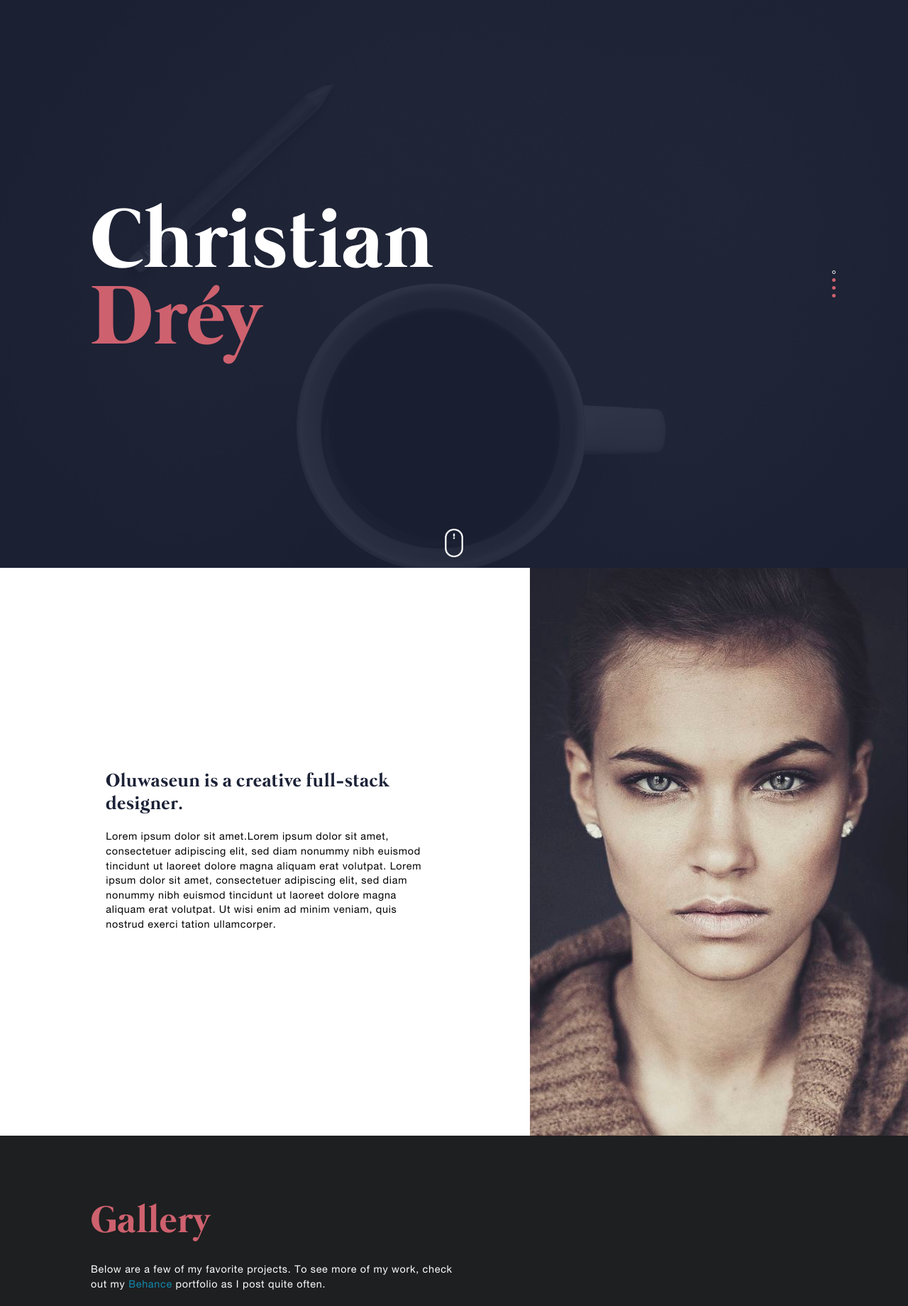
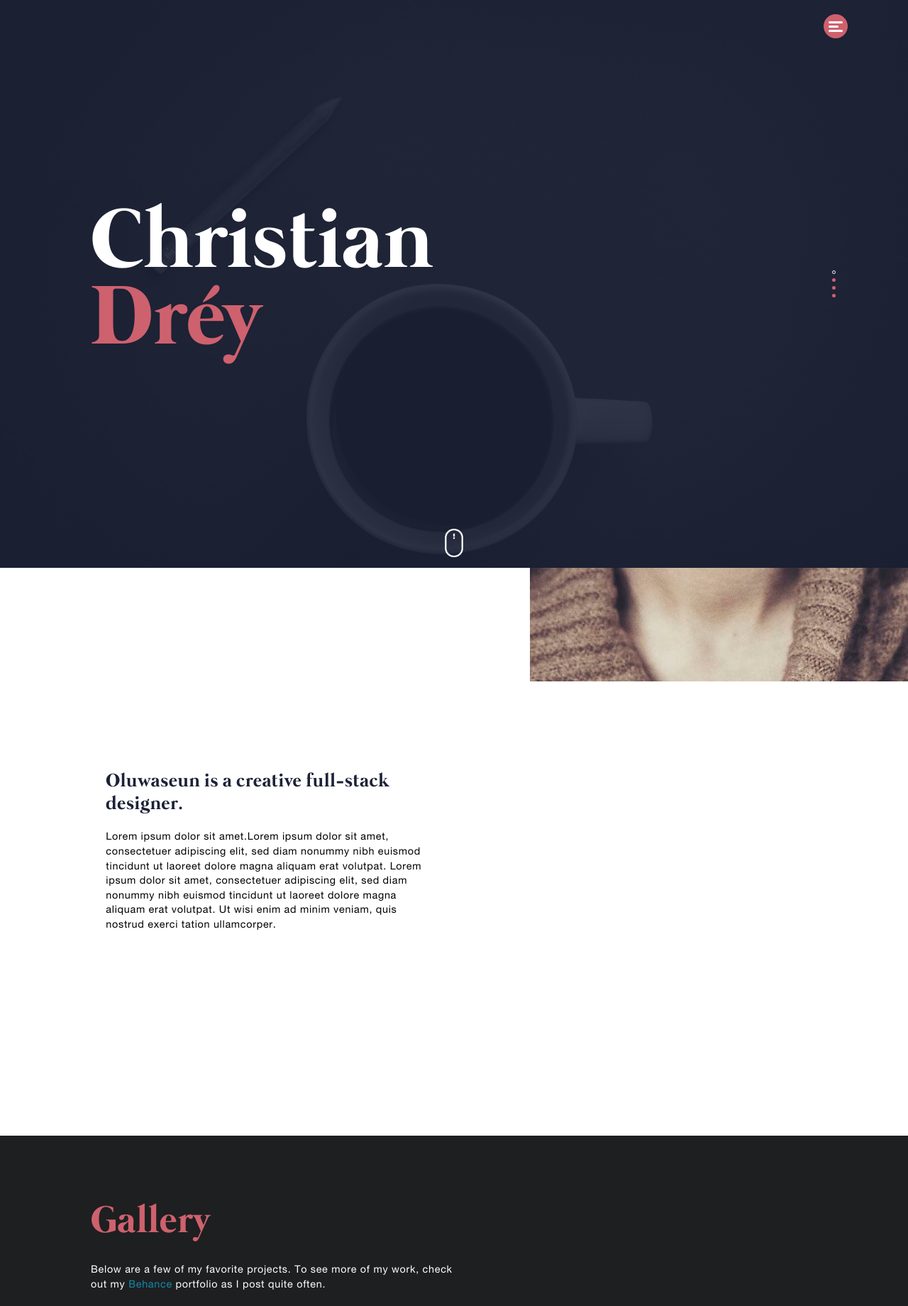
Before and after one commit to christiandrey/christiandrey.github.io, a PHP site: page / in a window 1280 px wide. Shown: the top 1840 px of the page at 71% size. Run offline with PHP 8.4, Linux system fonts and the light colour scheme.

Commit message:
Finished basic UI layouting

```diff
--- a/cd/css/style.css
+++ b/cd/css/style.css
@@ -78,6 +78,49 @@
   background-color: #ffffff;
 }
 
+.navContainer {
+  width: 34px;
+  height: 34px;
+  border-radius: 17px;
+  background: #ce616e;
+  position: fixed;
+  top: 20px;
+  right: calc(8% - 17px);
+  z-index: +1;
+}
+
+.navContainer div {
+  width: 14px;
+  height: 3px;
+  margin: 15.5px 10px 15.5px 7px;
+  border-radius: 1.5px;
+  background-color: #ffffff;
+}
+
+.navContainer div:before {
+  content: "";
+  width: 20px;
+  height: 3px;
+  border-radius: 1.5px;
+  background-color: #ffffff;
+  display: block;
+  position: relative;
+  top: -6px;
+  left: 0;
+}
+
+.navContainer div:after {
+  content: "";
+  width: 20px;
+  height: 3px;
+  border-radius: 1.5px;
+  background-color: #ffffff;
+  display: block;
+  position: relative;
+  top: 3px;
+  left: 0;
+}
+
 .sectionIndicator {
   width: 5px;
   height: 38px;
@@ -120,7 +189,6 @@
 .sectionBlock.hero {
   width: 100%;
   height: 100vh;
-  background-image: url("../img/bg.jpg");
   background-position: center;
   position: relative;
 }
@@ -213,7 +281,6 @@
   width: 100%;
   height: 30%;
   padding: 0;
-  background-image: url("../img/profileImg.jpg");
   background-size: 100%;
   background-position: center;
   background-repeat: no-repeat;
--- a/cd/js/reveel.js
+++ b/cd/js/reveel.js
@@ -6,6 +6,7 @@
     this.reveelWidth = null;
     this.reveelHeight = null;
     this.reveelMargin = null;
+    this.reveelTransform = null;
     this.styleConfig = null;
   }
 
@@ -43,10 +44,11 @@
     this.reveelWidth = $('.' + this.reveelClassName + '.reveelClone').innerWidth() + this.config.reveelPadding;
     this.reveelHeight = $('.' + this.reveelClassName + '.reveelClone').innerHeight() + this.config.reveelPadding;
     this.reveelMargin = $('.' + this.reveelClassName + '.reveelClone').css("margin");
+    this.reveelTransform = $('.' + this.reveelClassName + '.reveelClone').css("transform");
     $('.' + this.reveelClassName).css("opacity","0");
     $('.' + this.reveelClassName + '.reveelClone').remove();
 
-    $('.' + this.reveelClassName).wrap("<div style='position: relative; margin: " + this.reveelMargin + "'></div>");
+    $('.' + this.reveelClassName).wrap("<div style='position: relative; margin: " + this.reveelMargin + "; transform: " + this.reveelTransform + "'></div>");
     $('.' + this.reveelClassName).css("margin","0px");
 
     switch(this.config.reveelDirection){
--- a/cd/scss/partials/_layout.scss
+++ b/cd/scss/partials/_layout.scss
@@ -12,17 +12,43 @@
     width: $indicatorSize * 1px;
     height: $indicatorSize * 1px;
     border-radius: $indicatorSize * 1px;
-    background-color: $colorAccent;
     display: block;
     margin-bottom: ($indicatorSize + 1) * 1px;
+    transition: all 0.3s;
 
     &.active {
       background: none;
-      border: solid 1px $colorWhite;
     }
 
     &:last-of-type {
       margin-bottom: 0;
+    }
+
+    &.typeA {
+      background-color: $colorAccent;
+
+      &.active {
+        background: none;
+        border: solid 1px $colorWhite;
+      }
+    }
+
+    &.typeB {
+      background-color: $colorWhite;
+
+      &.active {
+        background: none;
+        border: solid 1px $colorWhite;
+      }
+    }
+
+    &.typeC {
+      background-color: $colorAccent;
+
+      &.active {
+        background: none;
+        border: solid 1px $colorGray;
+      }
     }
   }
 }
@@ -36,7 +62,7 @@
   &.hero {
     width: 100%;
     height: 100vh;
-    background-image: url('../img/bg.jpg');
+    // background-image: url('../img/bg.jpg');
     background-position: center;
     position: relative;
 
@@ -116,7 +142,7 @@
           width: 100%;
           height: 30%;
           padding: 0;
-          background-image: url('../img/profileImg.jpg');
+          // background-image: url('../img/profileImg.jpg');
           background-size: 100%;
           background-position: center;
           background-repeat: no-repeat;
@@ -249,14 +275,60 @@
 
         &.two {
           width: 100%;
+
+          .galleryItem {
+            &.two {
+              padding-bottom: 15px;
+              @include MQ(M){
+                padding-bottom: 0;
+                padding-right: 15px;
+              }
+            }
+          }
         }
 
         &.three {
           width: 100%;
+
+          .galleryItem {
+            &.four {
+              padding-bottom: 15px;
+              @include MQ(M){
+                padding-right: 15px;
+              }
+            }
+
+            &.five {
+              padding-bottom: 15px;
+              @include MQ(M){
+                padding-bottom: 0;
+                padding-right: 15px;
+              }
+            }
+
+            &.six {
+              padding-bottom: 15px;
+              @include MQ(M){
+                padding-bottom: 0;
+                padding-right: 15px;
+              }
+            }
+
+          }
         }
 
         &.four {
           width: 100%;
+
+          .galleryItem {
+            &.eight {
+              padding-bottom: 15px;
+              @include MQ(M){
+                padding-bottom: 0;
+                padding-right: 15px;
+              }
+            }
+          }
         }
       }
     }
--- a/cd/scss/partials/_navigation.scss
+++ b/cd/scss/partials/_navigation.scss
@@ -0,0 +1,54 @@
+.navContainer {
+  width: 34px;
+  height: 34px;
+  border-radius: 17px;
+  background: $colorAccent;
+  position: fixed;
+  top: 20px;
+  right: calc(8% - 17px);
+  z-index: +1;
+
+  & div {
+    width: 14px;
+    height: 3px;
+    margin: 15.5px 10px 15.5px 7px;
+    border-radius: 1.5px;
+    background-color: $colorWhite;
+
+    &:before {
+      content: "";
+      width: 20px;
+      height: 3px;
+      border-radius: 1.5px;
+      background-color: $colorWhite;
+      display: block;
+      position: relative;
+      top: -6px;
+      left: 0;
+    }
+
+    &:after {
+      content: "";
+      width: 20px;
+      height: 3px;
+      border-radius: 1.5px;
+      background-color: $colorWhite;
+      display: block;
+      position: relative;
+      top: 3px;
+      left: 0;
+    }
+  }
+
+  // & div {
+  //   &:before {
+  //     transform: rotate(45deg);
+  //     transform-origin: left;
+  //   }
+  //
+  //   &:after {
+  //     transform: rotate(-45deg);
+  //     transform-origin: left;
+  //   }
+  // }
+}
--- a/index.html
+++ b/index.html
@@ -11,14 +11,17 @@
   </head>
 
   <body>
-    <main class="page indexPage">
+    <main class="page indexPage" role="main">
+      <nav class="navContainer" role="navigation">
+        <div></div>
+      </nav>
       <div class="sectionIndicator">
-        <div class="indicator active"></div>
-        <div class="indicator"></div>
-        <div class="indicator"></div>
-        <div class="indicator"></div>
+        <div class="indicator active typeA"></div>
+        <div class="indicator typeA"></div>
+        <div class="indicator typeA"></div>
+        <div class="indicator typeA"></div>
       </div>
-      <section class="sectionBlock hero">
+      <header class="sectionBlock hero">
         <div class="heroContent middle">
           <div class="brandContainer">
             <p>Christian</p>
@@ -28,7 +31,7 @@
         <div class="heroContent bottom text-center">
           <img src="cd/img/scrollable.png" alt="" class="scrollableIcon">
         </div>
-      </section>
+      </header>
 
       <section class="sectionBlock bio">
         <div class="container-fluid">
@@ -50,33 +53,35 @@
         <div class="galleryContainer container-fluid">
           <div class="galleryRow one">
             <div class="row bsHack">
-              <div class="col-md-12 bsHack">
+              <div class="col-md-12 bsHack galleryItem one">
                 <div class="bgAccent" style="width: 100%; height: 200px"></div>
               </div>
             </div>
           </div>
           <div class="galleryRow two">
             <div class="row bsHack">
-              <div class="col-md-4 bsHack"><div class="bgAccent" style="width: 100%; height: 200px"></div></div>
-              <div class="col-md-8 bsHack"><div class="bgWhite" style="width: 100%; height: 200px"></div></div>
+              <div class="col-md-4 bsHack galleryItem two"><div class="bgAccent" style="width: 100%; height: 200px"></div></div>
+              <div class="col-md-8 bsHack galleryItem three"><div class="bgWhite" style="width: 100%; height: 200px"></div></div>
             </div>
           </div>
           <div class="galleryRow three">
             <div class="row bsHack">
               <div class="col-md-8 bsHack">
-                <div class="row bsHack"><div class="bgDark" style="width: 100%; height: 200px"></div></div>
+                <div class="row bsHack"><div class="col-md-12 bsHack galleryItem four">
+                  <div class="bgDark" style="width: 100%; height: 200px"></div>
+                </div></div>
                 <div class="row bsHack">
-                  <div class="col-md-6 bsHack"><div class="bgAccent" style="width: 100%; height: 200px"></div></div>
-                  <div class="col-md-6 bsHack"><div class="bgWhite" style="width: 100%; height: 200px"></div></div>
+                  <div class="col-md-6 bsHack galleryItem five"><div class="bgAccent" style="width: 100%; height: 200px"></div></div>
+                  <div class="col-md-6 bsHack galleryItem six"><div class="bgWhite" style="width: 100%; height: 200px"></div></div>
                 </div>
               </div>
-              <div class="col-md-4 bsHack"><div class="bgAccent" style="width: 100%; height: 400px"></div></div>
+              <div class="col-md-4 bsHack galleryItem seven"><div class="bgAccent" style="width: 100%; height: 415px"></div></div>
             </div>
           </div>
           <div class="galleryRow four">
             <div class="row bsHack">
-              <div class="col-md-6 bsHack"><div class="bgAccent" style="width: 100%; height: 200px"></div></div>
-              <div class="col-md-6 bsHack"><div class="bgWhite" style="width: 100%; height: 200px"></div></div>
+              <div class="col-md-6 bsHack galleryItem eight"><div class="bgAccent" style="width: 100%; height: 200px"></div></div>
+              <div class="col-md-6 bsHack galleryItem nine"><div class="bgWhite" style="width: 100%; height: 200px"></div></div>
             </div>
           </div>
         </div>
@@ -102,4 +107,16 @@
   <!--Scripts to be Used-->
   <script src="cd/js/jquery-3.1.0.min.js"></script>
   <script src="cd/js/reveel.js"></script>
+  <script src="cd/js/parallax.min.js"></script>
+  <script>
+    $('.hero').parallax({
+      imageSrc: 'cd/img/bg.jpg',
+      speed: 0.4
+    })
+
+    $('.bioImage').parallax({
+      imageSrc: 'cd/img/profileImg.jpg',
+      speed: 0.2
+    })
+  </script>
 </html>
```
Also changed, not shown: other parts of cd/css/style.css (+87 -2 lines), cd/js/parallax.min.js (added).
